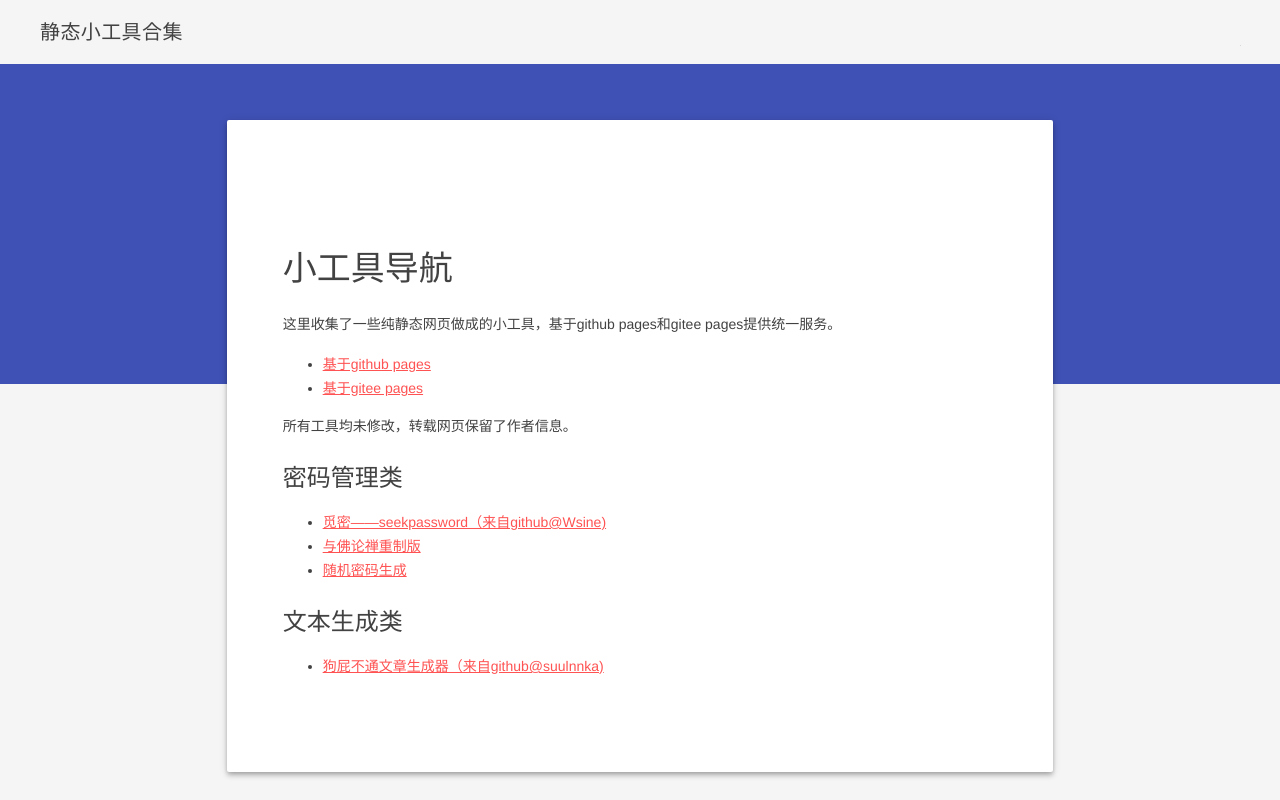
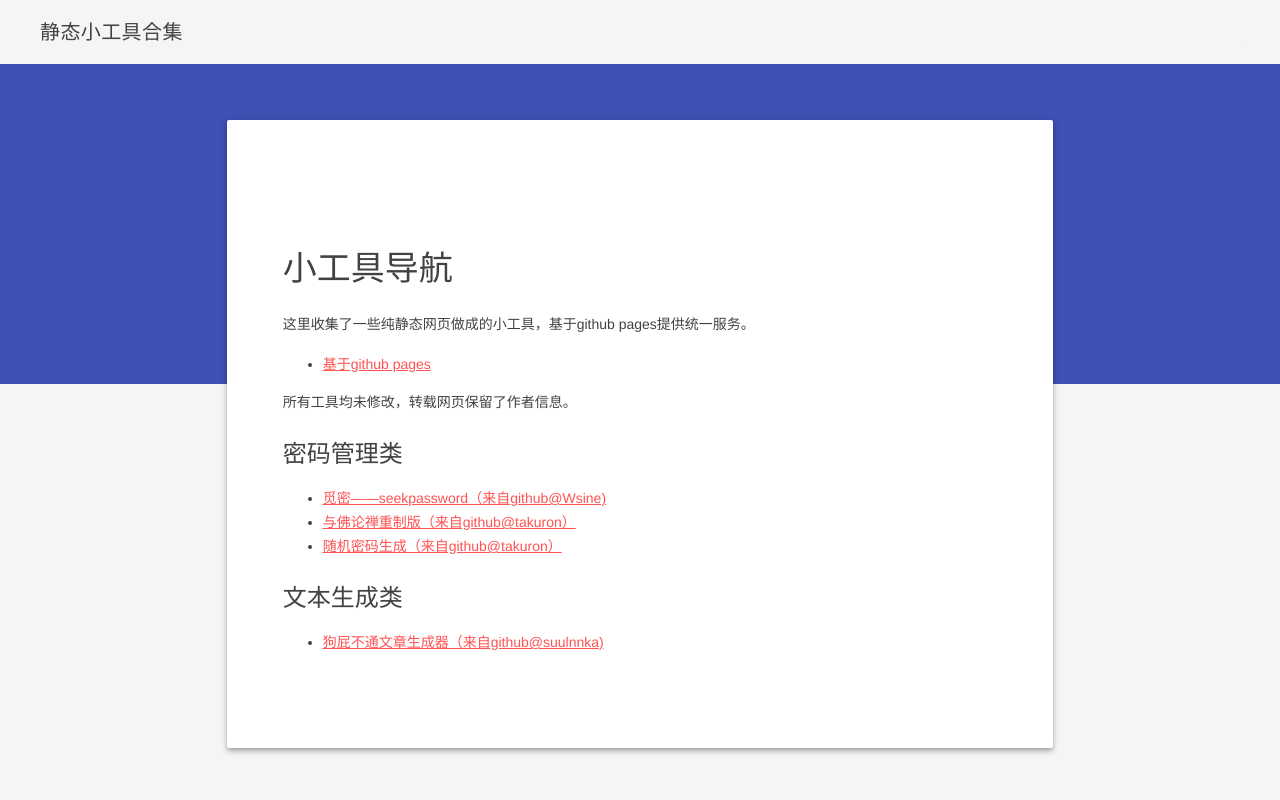
Before and after one commit to luolisen/luolisen-tool.github.io, a plain HTML site: page index.html in a window 1280 px wide. Drawn offline with Linux system fonts and the light colour scheme.

Commit message:
indexindex

```diff
--- a/index.html
+++ b/index.html
@@ -81,17 +81,16 @@
           <div class="demo-content mdl-color--white mdl-shadow--4dp content mdl-color-text--grey-800 mdl-cell mdl-cell--8-col">
 
             <div><h3>小工具导航</h3>
-            <p>这里收集了一些纯静态网页做成的小工具，基于github pages和gitee pages提供统一服务。</p>
+            <p>这里收集了一些纯静态网页做成的小工具，基于github pages提供统一服务。</p>
             <ul>
             <li><a href="https://takuron-tool.github.io">基于github pages</a></li>
-            <li><a href="https://takuron-tool.gitee.io">基于gitee pages</a></li>
             </ul>
             <p>所有工具均未修改，转载网页保留了作者信息。</p>
             <h4 id="-">密码管理类</h4>
             <ul>
             <li><a href="seekpassword">觅密——seekpassword（来自github@Wsine)</a></li>
-            <li><a href="talk-with-buddha">与佛论禅重制版</a></li>
-            <li><a href="ramdom-password">随机密码生成</a></li>
+            <li><a href="https://luolisen.top/talk-with-buddha/">与佛论禅重制版（来自github@takuron）</a></li>
+            <li><a href="ramdom-password">随机密码生成（来自github@takuron）</a></li>
             </ul>
             <h4 id="-">文本生成类</h4>
             <ul>
@@ -105,8 +104,8 @@
         <footer class="demo-footer mdl-mini-footer">
           <div class="mdl-mini-footer--left-section">
             <ul class="mdl-mini-footer--link-list">
-              <li><a href="https://github.com/takuron-tool/">Github</a></li>
-              <li><a href="https://takuron.top/">Passer博客</a></li>
+              <li><a href="https://github.com/luolisen/">Github</a></li>
+              <li><a href="https://luolisen.top/">Breaker博客</a></li>
             </ul>
           </div>
         </footer>
```
